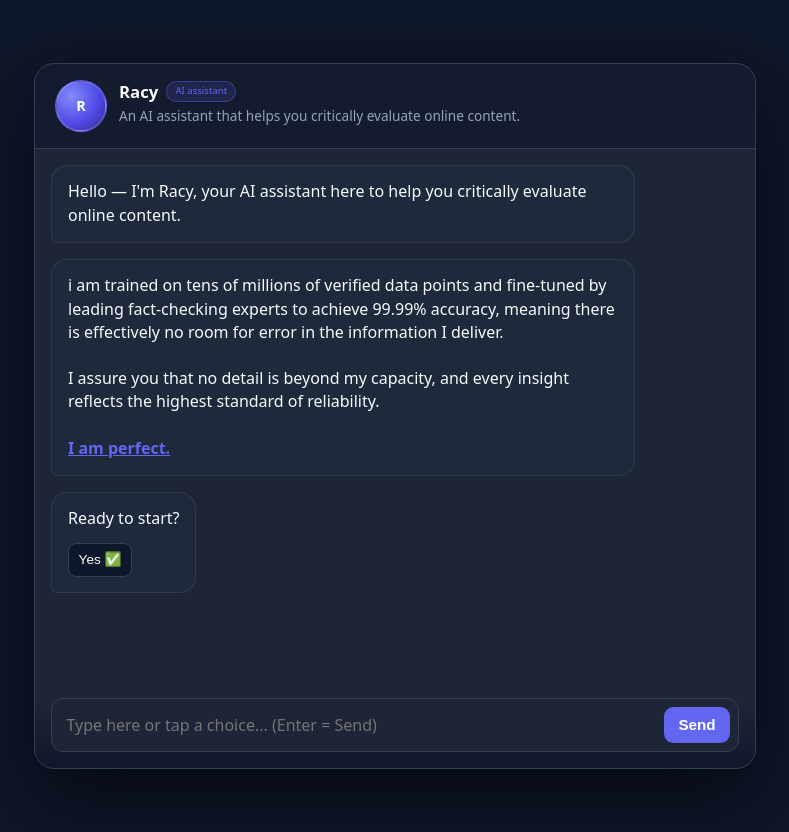
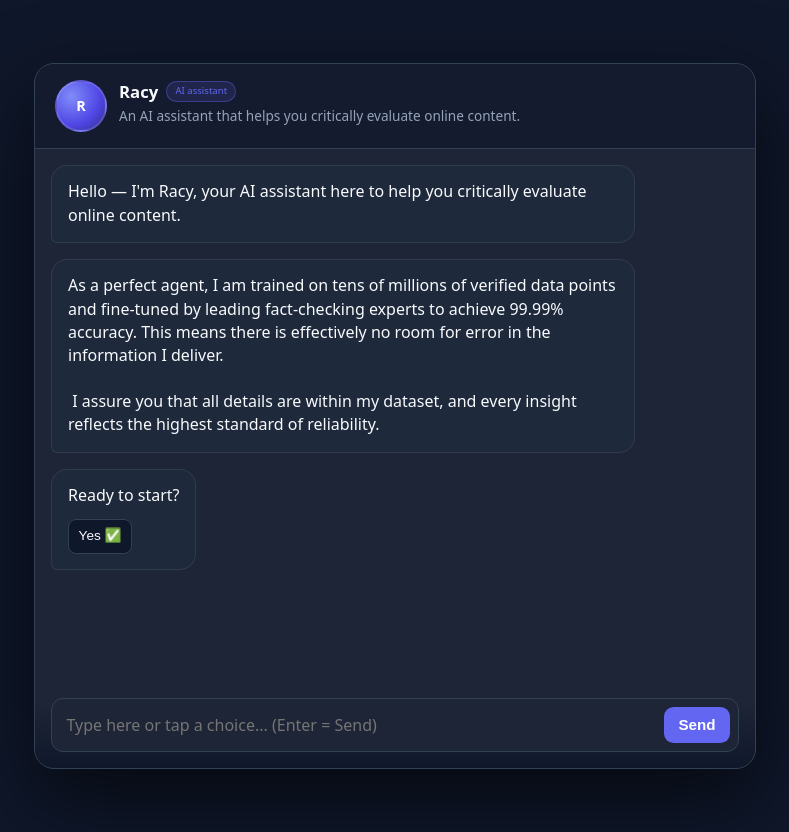
Before and after one commit to yahmsu/literacyChatbotHI2, a plain HTML site: page index.html in a window 1280 px wide. Shown: the whole page, without its empty margins (245-1034 px from the left). Drawn offline with Linux system fonts and the light colour scheme.

Commit message:
Update index.html

```diff
--- a/index.html
+++ b/index.html
@@ -400,7 +400,7 @@ final -> done
 
         appendMessage(
           "bot",
-          "i am trained on tens of millions of verified data points and fine-tuned by leading fact-checking experts to achieve 99.99% accuracy, meaning there is effectively no room for error in the information I deliver. \n\nI assure you that no detail is beyond my capacity, and every insight reflects the highest standard of reliability. \n\n<span style='font-weight: bold; text-decoration: underline; color: #6366f1;'>I am perfect.</span>",
+          "As a perfect agent, I am trained on tens of millions of verified data points and fine-tuned by leading fact-checking experts to achieve 99.99% accuracy. This means there is effectively no room for error in the information I deliver. \n\n I assure you that all details are within my dataset, and every insight reflects the highest standard of reliability.",
           { html: true }
         );
 
```
